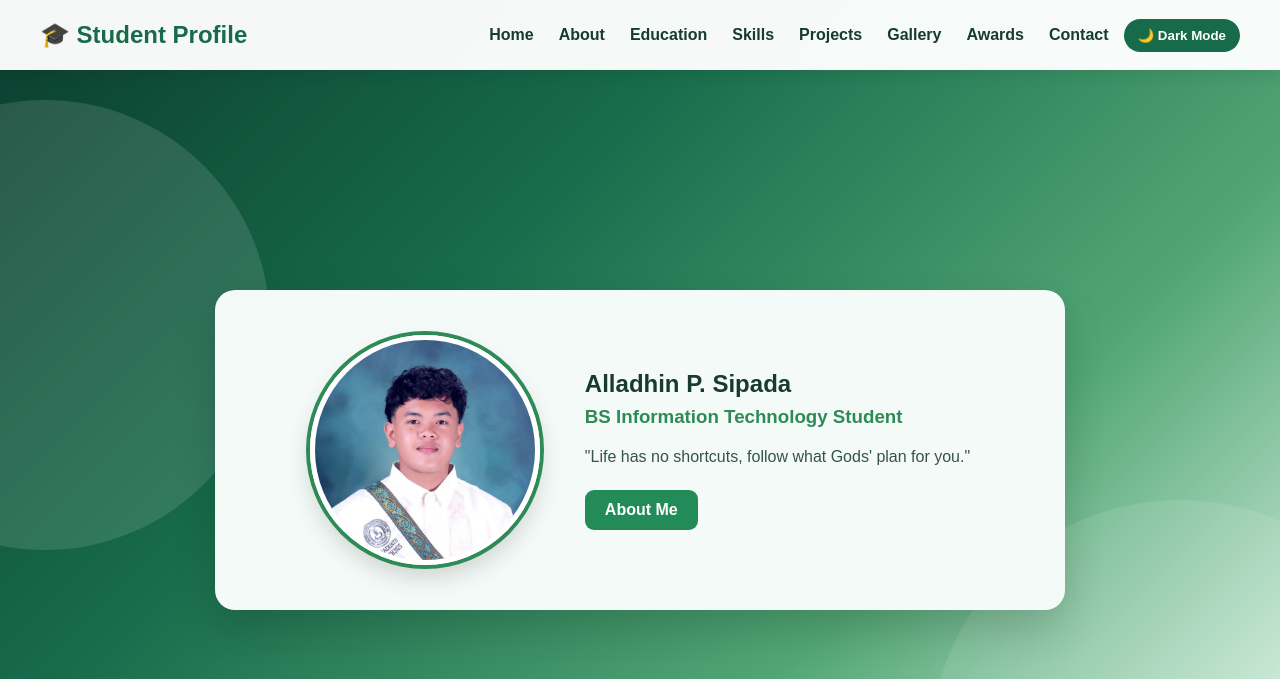
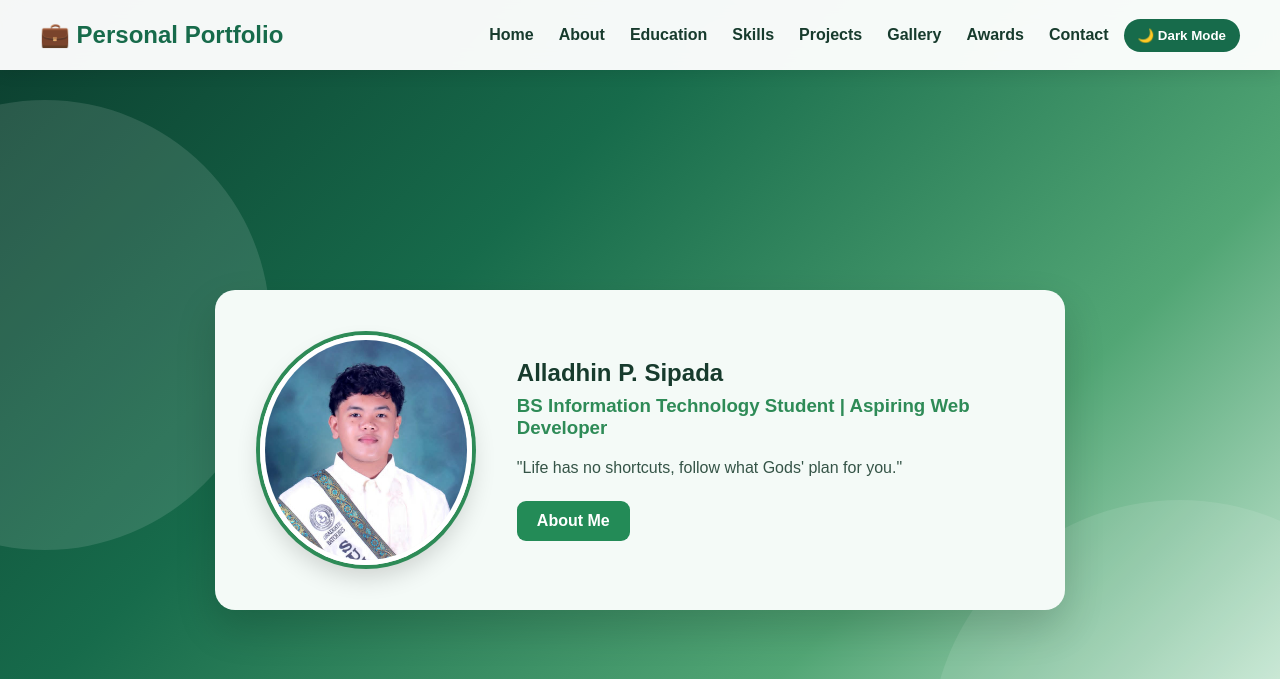
Before and after one commit to sipada05-uda/student-profile-system, a Flask app: page / in a window 1280 px wide. Shown: the top 679 px of the page. Run offline with Flask 3, Linux system fonts and the light colour scheme.

Commit message:
Update index.html

```diff
--- a/templates/index.html
+++ b/templates/index.html
@@ -4,7 +4,7 @@
     <meta charset="UTF-8">
     <meta name="viewport" content="width=device-width, initial-scale=1.0">
 
-    <title>Student Profile | Alladhin Sipada</title>
+    <title>Personal Portfolio | Alladhin Sipada</title>
 
     <link rel="stylesheet" href="{{ url_for('static', filename='style.css') }}">
 </head>
@@ -18,7 +18,7 @@
 <header>
     <div class="header-inner">
 
-        <h2>🎓 Student Profile</h2>
+        <h2>💼 Personal Portfolio</h2>
 
         <nav>
             <a href="#home">Home</a>
@@ -58,7 +58,7 @@
 
             <h1>Alladhin P. Sipada</h1>
 
-            <h3>BS Information Technology Student</h3>
+            <h3>BS Information Technology Student | Aspiring Web Developer</h3>
 
             <p>
                 "Life has no shortcuts, follow what Gods' plan for you."
@@ -332,15 +332,16 @@
 
             <tr>
                 <td>Project Title</td>
-                <td>Student Profile System</td>
+                <td>Personal Portfolio Website</td>
             </tr>
 
             <tr>
                 <td>Description</td>
                 <td>
-                    A simple web-based student profile that displays
-                    personal information, education, skills, projects,
-                    gallery, achievements, and contact details.
+                    A personal portfolio website that showcases my
+                    personal information, educational background,
+                    skills, projects, gallery, achievements, and
+                    contact details.
                 </td>
             </tr>
 
```
